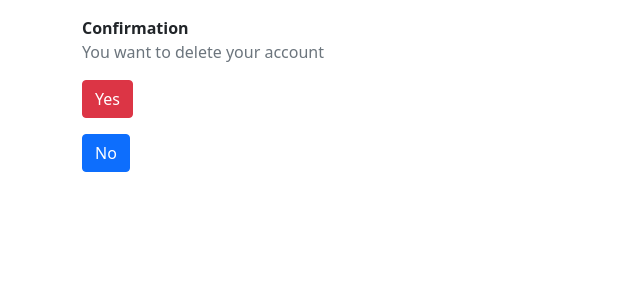
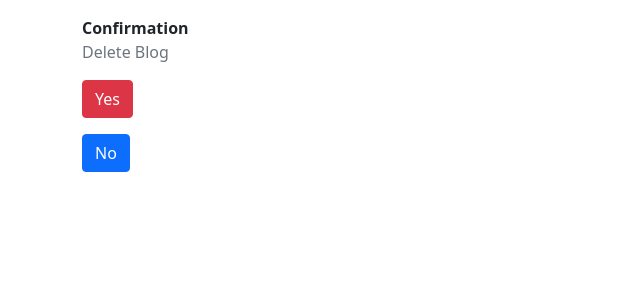
Before and after one commit to Rohitkumar15697/Speaking_blog_postgres, a Django app: page /deleteblog/1/remove in a window 1280 px wide. Shown: the part 86-386 px from the top of the page, without its empty margins (0-640 px from the left). Run offline with Django 3.2, Linux system fonts and the light colour scheme; a user stored in the database is signed in; tables that the repository leaves empty hold one stand-in row (values such as "Sample post"); some libraries are stand-ins or nearby versions.

Commit message:
frontend

```diff
--- a/templates/delete_blog.html
+++ b/templates/delete_blog.html
@@ -15,7 +15,7 @@
     {%if user.is_authenticated%}
             {% if user.id == blogpost.created_by.id %}
         <strong>Confirmation </strong><br>
-        <p class='text-muted'>You want to delete your account</p>
+        <p class='text-muted'>Delete Blog</p>
 
             <form method='post'>
             {%csrf_token%}
```
